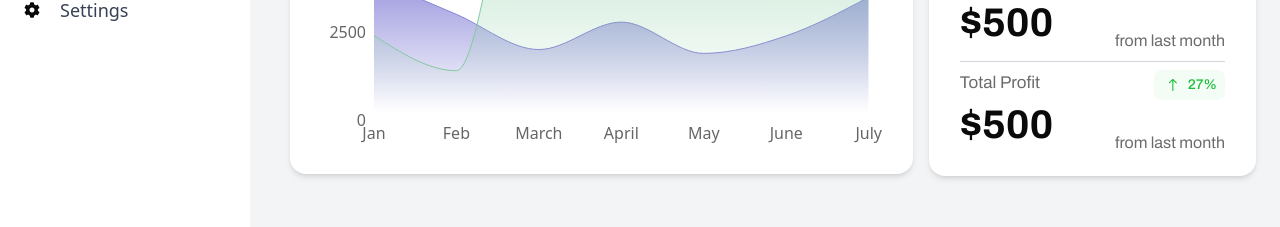
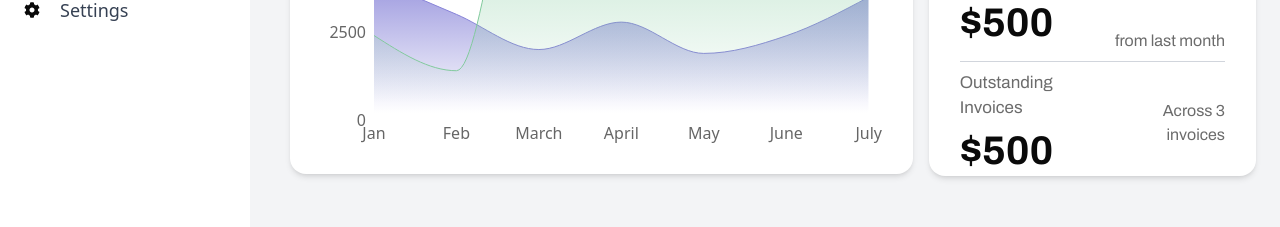
Before and after one commit to Nevin100/Financea, a Next.js app in the folder frontend/: page / in a window 1280 px wide. Shown: the part 488-715 px from the top of the page. Built offline with nearby package versions, Linux system fonts and the light colour scheme.

Commit message:
Update FinancialMetrics2.tsx

```diff
--- a/frontend/Components/Dashboard/FinancialMetrics2.tsx
+++ b/frontend/Components/Dashboard/FinancialMetrics2.tsx
@@ -2,6 +2,13 @@
 
 import { useState } from "react";
 import FinMetricCard from "./FinMetricCard";
+import { Archivo } from 'next/font/google';
+
+// Import Archivo font from Google Fonts
+const archivo = Archivo({
+    subsets: ['latin'],
+});
+
 
 const FinancialMetrics2 = () => {
     const [view, setView] = useState("Monthly");
@@ -40,12 +47,12 @@ const FinancialMetrics2 = () => {
             <Divider />
 
 
-            <FinMetricCard
-                title="Total Profit"
+            <FinMetricCardExtra
+
+                title="Outstanding Invoices"
                 amount={500}
-                incDecPercentage={27}
-                isIncreased={true}
-                text="from last month"
+                text="Across 3 invoices"
+
             />
         </div>
     );
@@ -54,9 +61,43 @@ const FinancialMetrics2 = () => {
 export default FinancialMetrics2;
 
 
-
+// Divider Component
 export const Divider = () => {
     return (
         <div className="border-t border-gray-300 my-2"></div>
     )
 }
+
+
+
+type FinMetricCardExtraProps = {
+    title: string;
+    amount: number;
+    text: string;
+}
+
+
+
+export const FinMetricCardExtra = ({ title, amount, text }: FinMetricCardExtraProps) => {
+    return (
+        <div
+            className={`${archivo.className} h-[107px] flex justify-between  rounded-lg`}
+        >
+            {/* Left Section - Title and Amount */}
+            <div className="flex flex-col justify-between items-start">
+                {/* Title */}
+                <p className="text-[17px] opacity-60 font-[400]">{title}</p>
+
+                {/* Amount */}
+                <p className="text-[40px] font-[700]">${amount}</p>
+            </div>
+
+            {/* Right Section - Percentage Change and Additional Text */}
+            <div className="flex flex-col justify-center">
+
+
+                {/* Additional Descriptive Text */}
+                <p className="opacity-60 font-[400] text-right">{text}</p>
+            </div>
+        </div>)
+}
```
